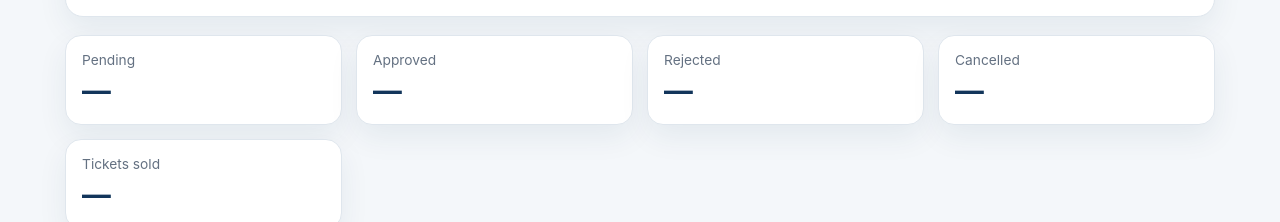
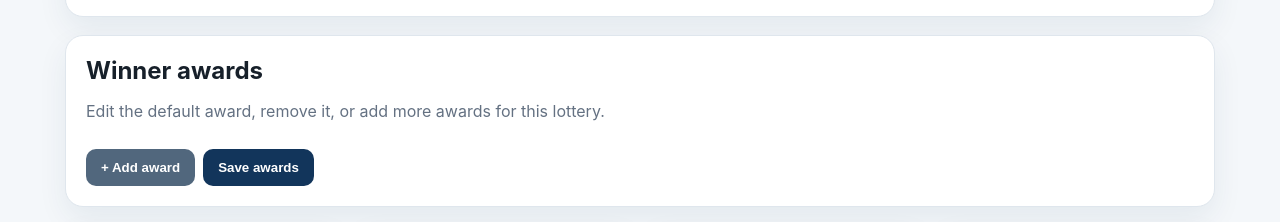
Before and after one commit to yemanetsegay92-sketch/Tigray-lottery-, a website with bundled scripts: page admin/lottery.html in a window 1280 px wide. Shown: the part 718-940 px from the top of the page. Built offline with nearby package versions, Linux system fonts and the light colour scheme; no server answers.

Commit message:
Add winner awards editor to lottery admin

```diff
--- a/admin/lottery.html
+++ b/admin/lottery.html
@@ -6,6 +6,7 @@
 <section class="panel hero-admin"><div><div class="eyebrow-admin">OPERATIONS</div><h1>Lottery workspace</h1><p class="muted">Review payments, assign sequential ticket numbers, and manage your assigned lotteries. Mistaken approvals can be cancelled before the lottery is drawn.</p></div><button class="secondary" id="refreshBtn">↻ Refresh</button></section>
 <section class="panel"><div class="section-title"><div><h2>Telegram notifications</h2><p class="muted">Connect Telegram to receive new payment alerts for your assigned lotteries.</p></div></div><div id="telegramStatus" class="muted">Not connected</div><div class="actions"><button id="connectTelegram">Connect Telegram</button><button id="refreshTelegramStatus" class="secondary" type="button">Refresh</button></div><div id="telegramMessage"></div></section>
 <section class="panel"><div class="section-title"><div><h2>My lotteries</h2><p class="muted">You can manage every lottery assigned to your account.</p></div></div><select id="lotterySelect" aria-label="Choose lottery"></select><div id="lotteryInfo" class="lottery-meta">Loading…</div><div class="actions"><button id="editBtn">Edit lottery</button></div></section>
+<section class="panel"><div class="section-title"><div><h2>Winner awards</h2><p class="muted">Edit the default award, remove it, or add more awards for this lottery.</p></div></div><div id="awardsEditor"></div><div class="actions"><button id="addAward" class="secondary" type="button">+ Add award</button><button id="saveAwards" type="button">Save awards</button></div><div id="awardsMessage"></div></section>
 <section class="stats"><div class="stat"><span>Pending</span><b id="statPending">—</b></div><div class="stat"><span>Approved</span><b id="statApproved">—</b></div><div class="stat"><span>Rejected</span><b id="statRejected">—</b></div><div class="stat"><span>Cancelled</span><b id="statCancelled">—</b></div><div class="stat"><span>Tickets sold</span><b id="statTickets">—</b></div></section>
 <section class="panel"><div class="section-title"><div><h2>Payment verification</h2><div id="pendingCount" class="muted">Loading…</div></div></div><div id="requests">Loading…</div></section>
 <section class="panel"><div class="section-title"><div><h2>Approved sales</h2><div id="summaryCount" class="muted"></div></div></div><div class="actions"><button id="downloadCsv">⬇ Download CSV</button><button class="secondary" id="copyExcel">📋 Copy for Excel</button></div><div id="summaryMessage"></div><div id="summaryTable" class="table-wrap"></div></section>
```
